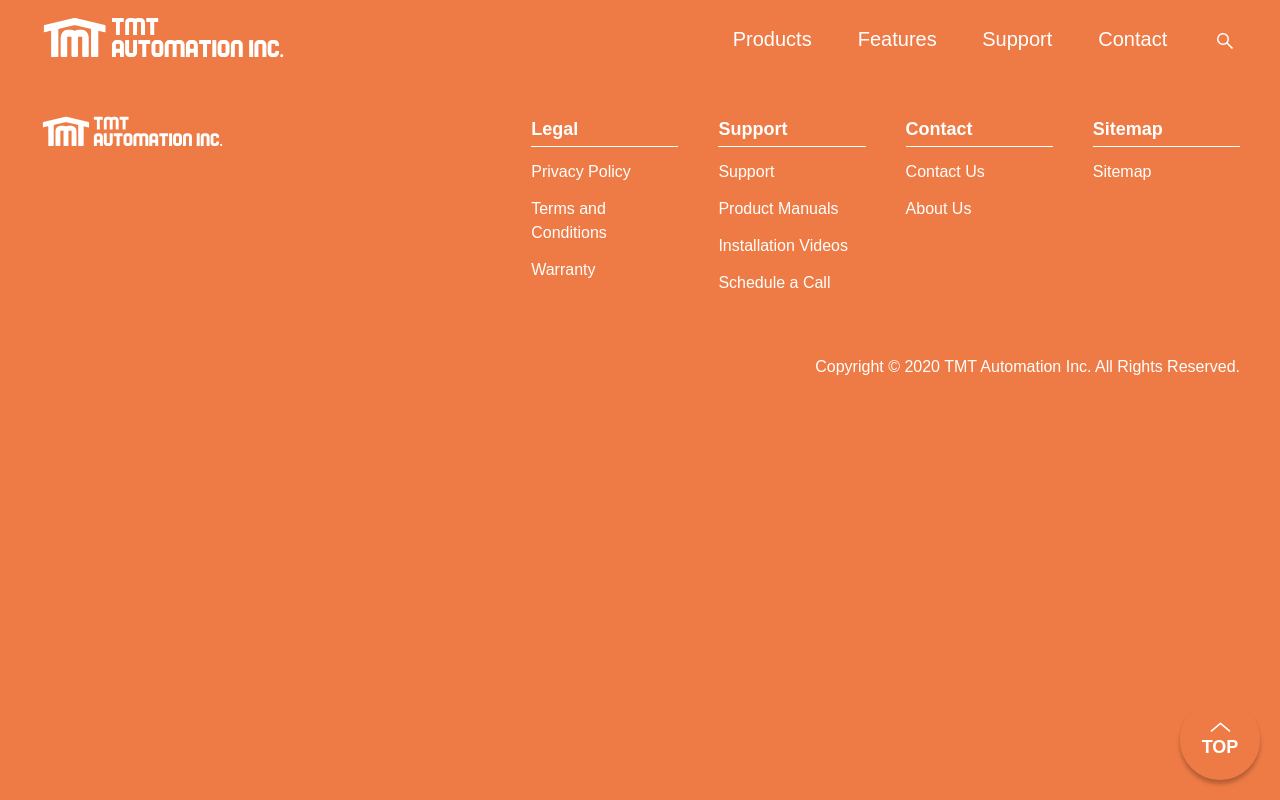
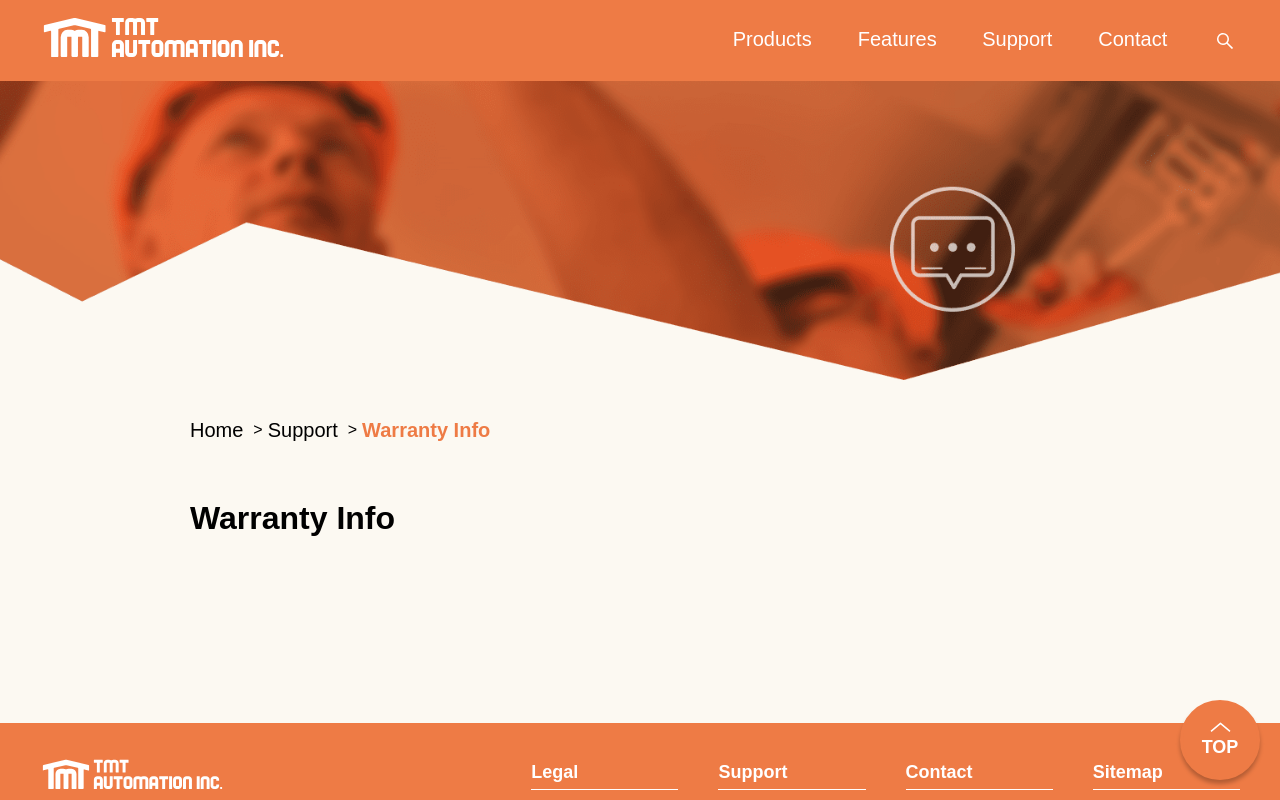
Before and after one commit to pamcy/Z-Tmt-Automation, a Nuxt app: page /warranty in a window 1280 px wide. Shown: the top 800 px of the page. Built offline with nearby package versions, Linux system fonts and the light colour scheme.

Commit message:
add page header to warranty page

```diff
--- a/assets/css/main.scss
+++ b/assets/css/main.scss
@@ -23,6 +23,7 @@
 @import 'pages/product-detail';
 @import 'pages/support';
 @import 'pages/product-manuals';
+@import 'pages/warranty';
 
 @import 'trumps/utilities';
 @import 'trumps/helpers';
--- /dev/null
+++ b/assets/css/pages/_warranty.scss
@@ -0,0 +1,30 @@
+.page-header-warranty {
+  background-color: $color-primary-lightest;
+  background-image: url('/images/warranty-banner-mobile.png');
+
+  @include media-breakpoint-down(lg) {
+    background-position: 75% 100%;
+  }
+
+  @include media-breakpoint-up(lg) {
+    background-image: url('/images/warranty-banner-desktop.png');
+  }
+}
+
+.warranty {
+  main {
+    padding-right: $gutter-sm;
+    padding-left: $gutter-sm;
+
+    @include media-breakpoint-up(md) {
+      padding-right: $gutter;
+      padding-left: $gutter;
+    }
+  }
+
+  .breadcrumb {
+    & + h2 {
+      margin-top: 0;
+    }
+  }
+}
--- /dev/null
+++ b/pages/warranty.vue
@@ -0,0 +1,30 @@
+<template>
+  <div class="warranty">
+    <div class="page-header page-header-warranty page-header--image-only"></div>
+    <main>
+      <div class="container-sm">
+        <nav class="breadcrumb">
+          <ul>
+            <li>
+              <NuxtLink to="/">Home</NuxtLink>
+            </li>
+            <li>
+              <NuxtLink to="/support">Support</NuxtLink>
+            </li>
+            <li class="is-active">
+              <span>Warranty Info</span>
+            </li>
+          </ul>
+        </nav>
+
+        <h2>Warranty Info</h2>
+      </div>
+    </main>
+  </div>
+</template>
+
+<script setup>
+import { ref, onMounted } from 'vue'
+
+onMounted(() => {})
+</script>
```
Also changed, not shown: public/images/warranty-banner-desktop.png (added), public/images/warranty-banner-mobile.png (added).
